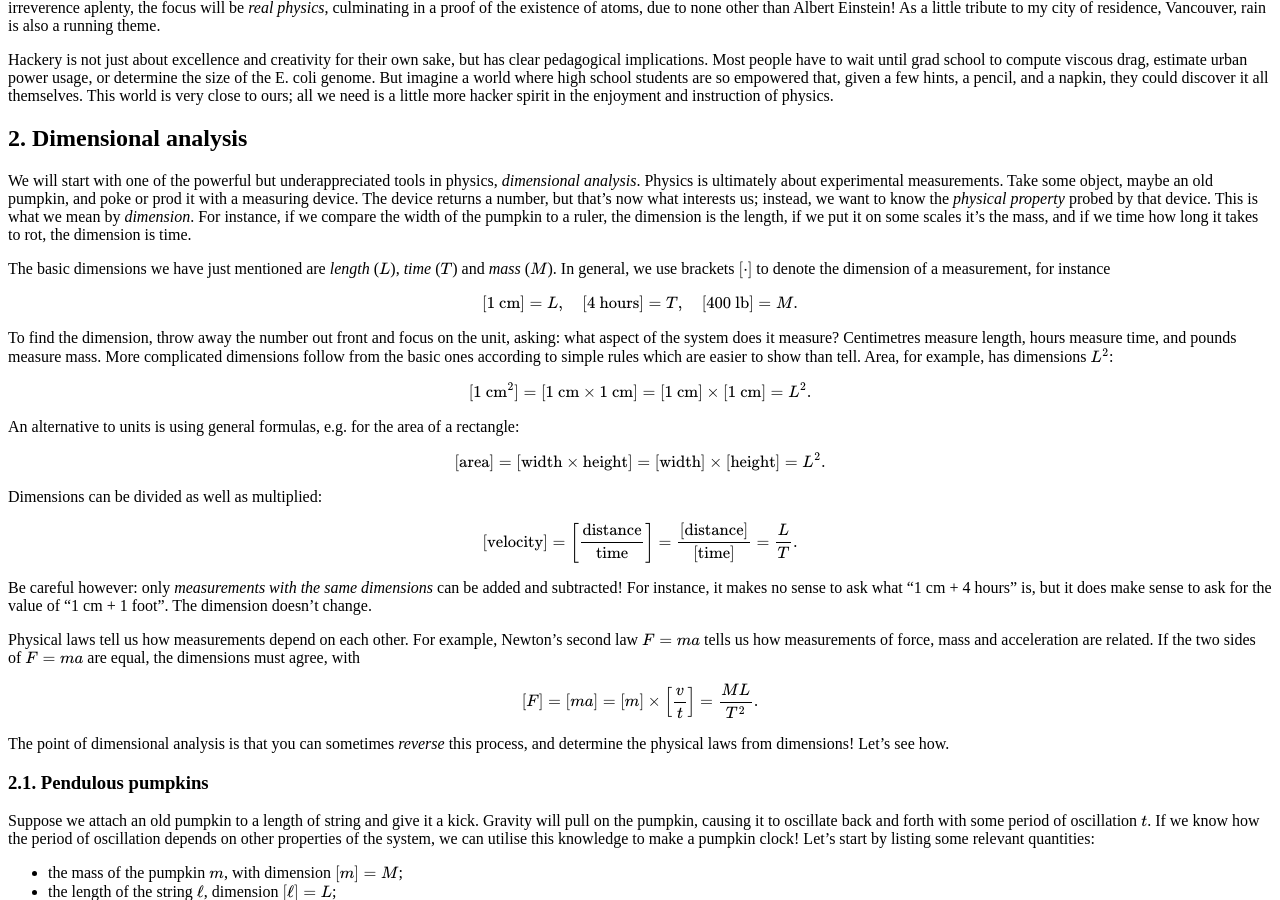
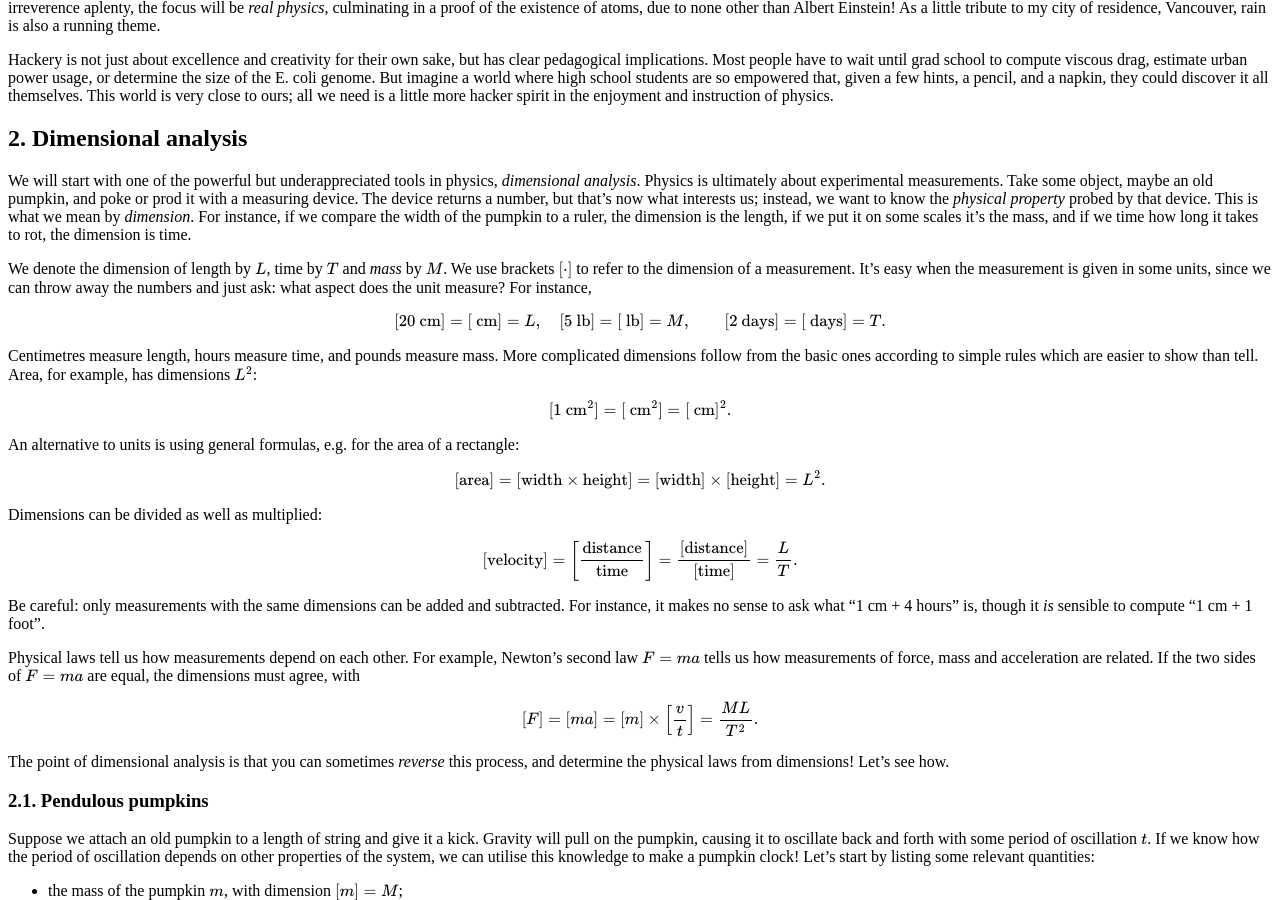
Before and after one commit to hapax/hapax.github.io, a Jekyll site: the page built from assets/simple-physics.md, in a window 1280 px wide and 900 px high, scrolled down 1253 px. Built offline with Jekyll 4.4.1, drawn with Linux system fonts in a browser that asks for light colours; our own code applies the rules of GitHub Pages for plain Markdown files; formulas are drawn with MathJax 3; a script that is not in the unit is left out.

Commit message:
Update simple-physics.md

```diff
--- a/assets/simple-physics.md
+++ b/assets/simple-physics.md
@@ -113,24 +113,26 @@ For instance, if we compare the width of the pumpkin to a ruler, the
 dimension is the length, if we put it on some scales it's the mass,
 and if we time how long it takes to rot, the dimension is time.
 
-The basic dimensions we have just mentioned are *length* ($L$), *time* ($T$) and *mass* ($M$).
-In general, we use brackets $[\cdot]$ to denote the dimension of a
-measurement, for instance
-
-$$
-[1 \text{ cm}] = L, \quad [4 \text{ hours}] = T, \quad [400 \text{ lb}] = M.
-$$
-
-To find the dimension, throw away the number out front and focus on the unit, asking: what
-aspect of the system does it measure? Centimetres measure length,
+We denote the dimension of length by $L$, time by $T$ and *mass* by
+$M$.
+We use brackets $[\cdot]$ to refer to the dimension of a measurement.
+It's easy when the measurement is given in some units, since we can
+throw away the numbers and just ask: what aspect does the unit measure?
+For instance,
+
+$$
+[20 \text{ cm}] = [\text{ cm}]  = L, \quad [5 \text{ lb}]
+=[\text{ lb}] = M, \quad \quad [2 \text{ days}] =[\text{ days}] = T.
+$$
+
+Centimetres measure length,
 hours measure time, and pounds measure mass.
 More complicated dimensions follow from the basic ones according to
 simple rules which are easier to show than tell.
 Area, for example, has dimensions $L^2$:
 
 $$
-[1 \text{ cm}^2] = [1 \text{ cm} \times 1 \text{ cm}] = [1 \text{ cm}]
-\times [1 \text{ cm}] = L^2.
+[1 \text{ cm}^2] = [\text{ cm}^2] = [\text{ cm}]^2.
 $$
 
 An alternative to units is using general formulas, e.g. for the area of a rectangle:
@@ -147,11 +149,10 @@ $$
 \frac{[\text{distance}]}{[\text{time}]} = \frac{L}{T}.
 $$
 
-Be careful however: only *measurements with the same dimensions* can
-be added and subtracted!
-For instance, it makes no sense to ask what "1 cm + 4 hours" is, but it
-does make sense to ask for the value of "1 cm + 1 foot".
-The dimension doesn't change.
+Be careful: only measurements with the same dimensions can
+be added and subtracted.
+For instance, it makes no sense to ask what "1 cm + 4 hours" is,
+though it *is* sensible to compute "1 cm + 1 foot".
 
 Physical laws tell us how measurements depend
 on each other.
```
